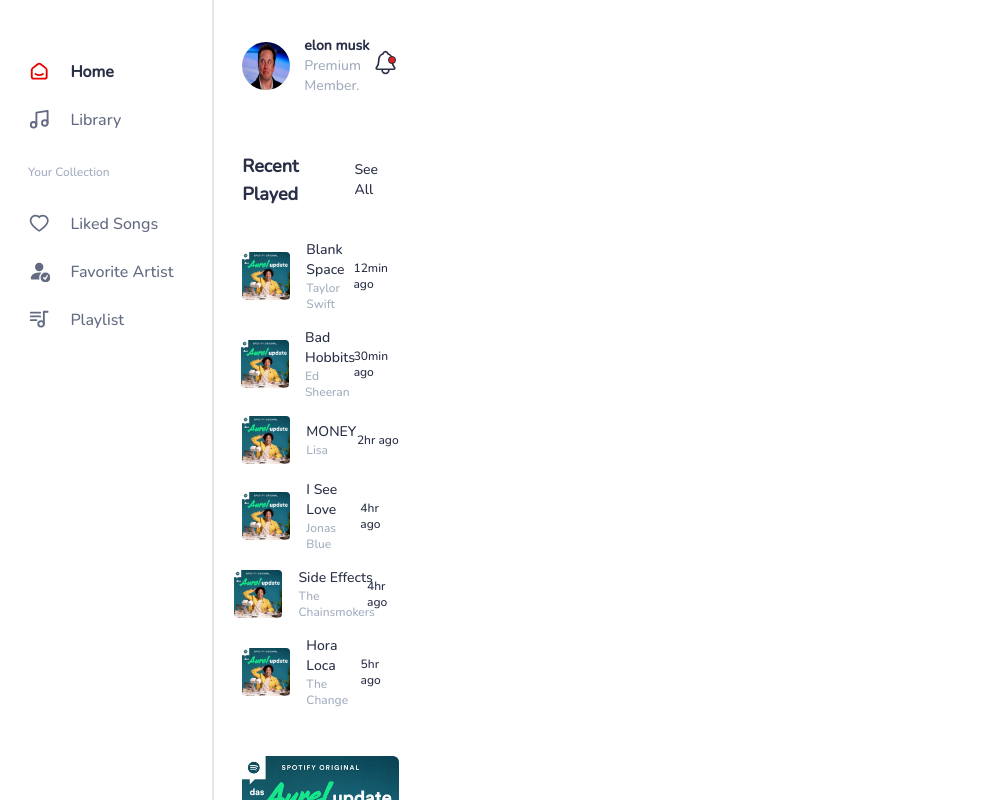
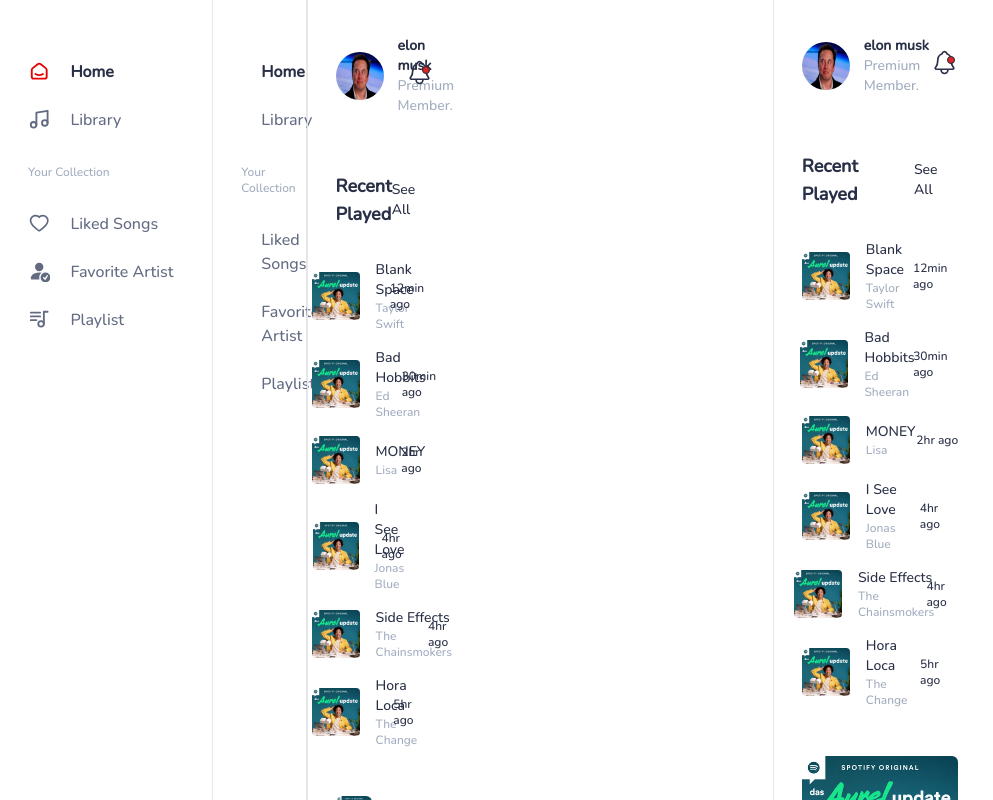
Before and after one commit to mhmd-bagha/music-player-client, a Next.js app: page / in a window 1280 px wide. Shown: the top 800 px of the page, without its empty margins (0-993 px from the left). Built offline with nearby package versions, Linux system fonts and the light colour scheme.

Commit message:
feat: added custom layout

```diff
--- /dev/null
+++ b/components/layout.js
@@ -0,0 +1,16 @@
+import Menu from "Component/menu/menu";
+import Sidebar from "Component/sidebar/sidebar";
+
+const Layout = ({children}) => {
+    return (
+        <>
+            <div className="flex">
+                <Menu/>
+                {children}
+                <Sidebar/>
+            </div>
+        </>
+    )
+}
+
+export default Layout
--- a/pages/_app.js
+++ b/pages/_app.js
@@ -1,6 +1,11 @@
 import 'Styles/globals.scss'
 import 'Styles/import-tailwind.css'
+import Layout from "Component/layout";
 
 export default function App({Component, pageProps}) {
-    return <Component {...pageProps} />
+    return (
+        <Layout>
+            <Component {...pageProps} />
+        </Layout>
+    )
 }
```
